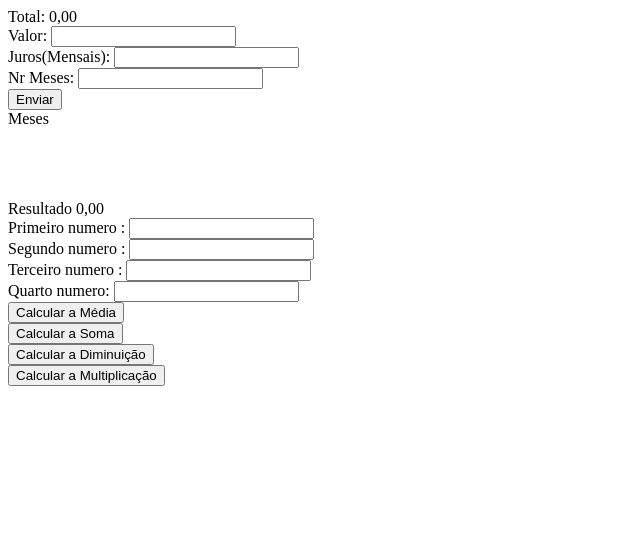
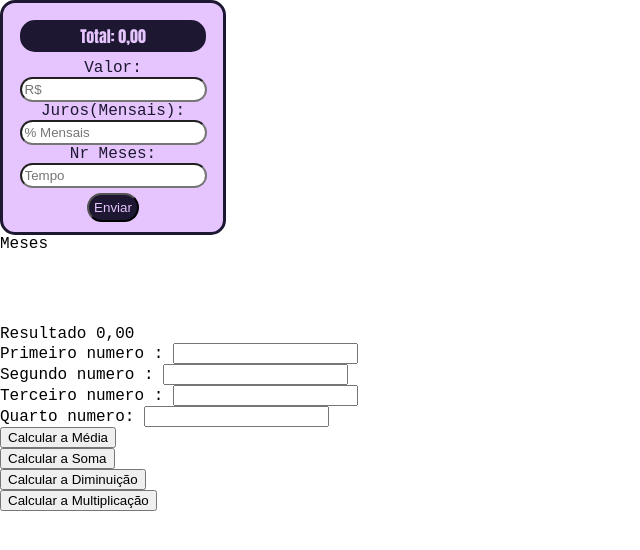
Before and after one commit to MariaLuizaBarboza/primeirob_3t, a plain HTML site: page index.html in a window 1280 px wide. Shown: the whole page, without its empty margins (0-640 px from the left). Drawn offline with Linux system fonts and the light colour scheme.

Commit message:
Update index.html

```diff
--- a/index.html
+++ b/index.html
@@ -7,17 +7,20 @@
     <meta name="viewport" content="width=device-width, initial-scale=1.0">
     <title>Primeiro B</title>
     <script src="estudo.js"></script>
+    <link rel="stylesheet" href="geral.css">
 </head>
 
 <body>
 
     <div class="calculadora">
 
+        <div id="sptotalgeral">
         <span id="totalgeral">Total: 0,00</span><br>
+        </div>
 
-        Valor: <input id="Valor" type="text"><br>
-        Juros(Mensais): <input id="Juros" type="text"><br>
-        Nr Meses: <input id="Meses" type="text"><br>
+        Valor: <input id="Valor" placeholder="R$" type="text"><br>
+        Juros(Mensais): <input id="Juros" placeholder="% Mensais" type="text"><br>
+        Nr Meses: <input id="Meses" placeholder="Tempo" type="text"><br>
         <button onclick="total()">Enviar</button>
     </div>
     <div>
```
